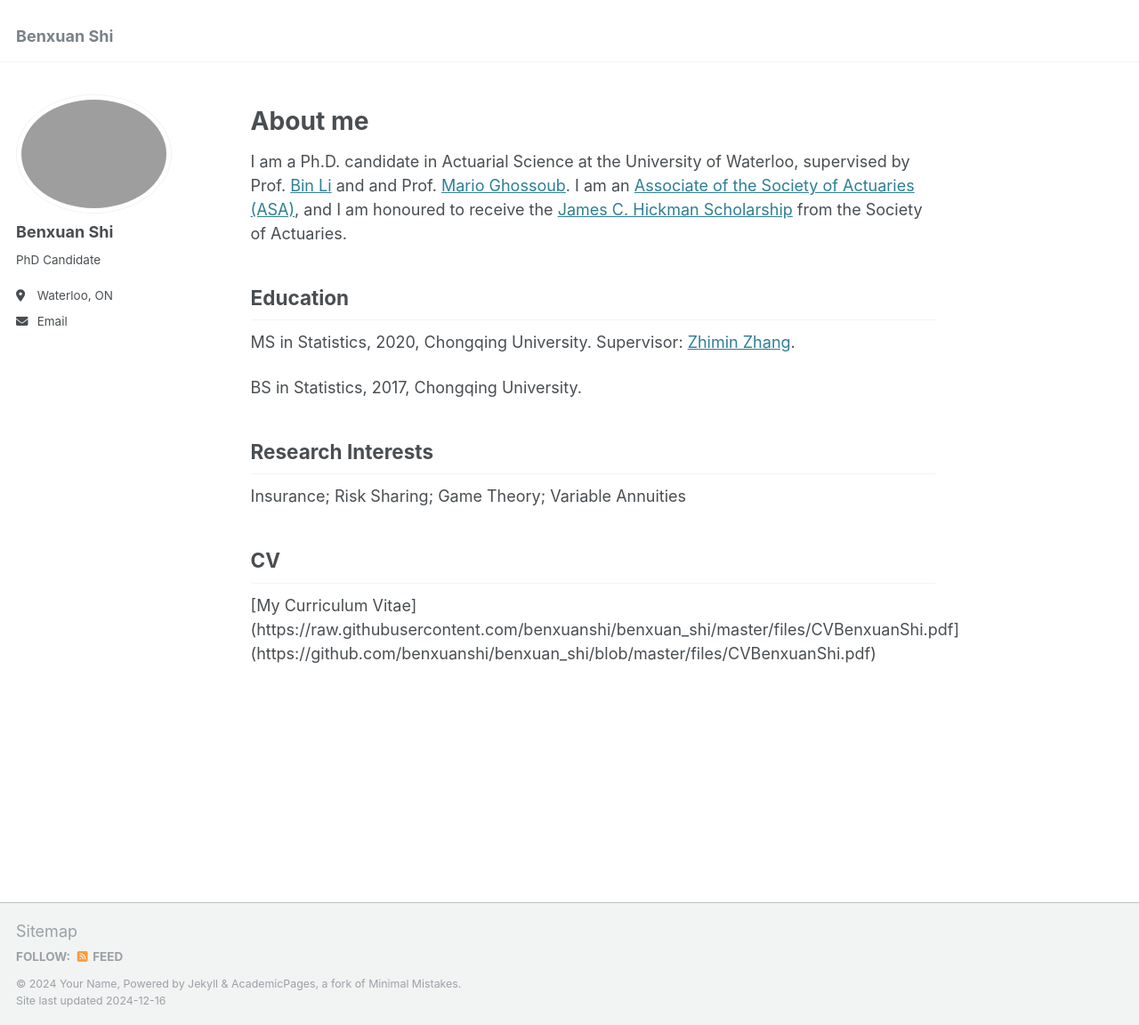
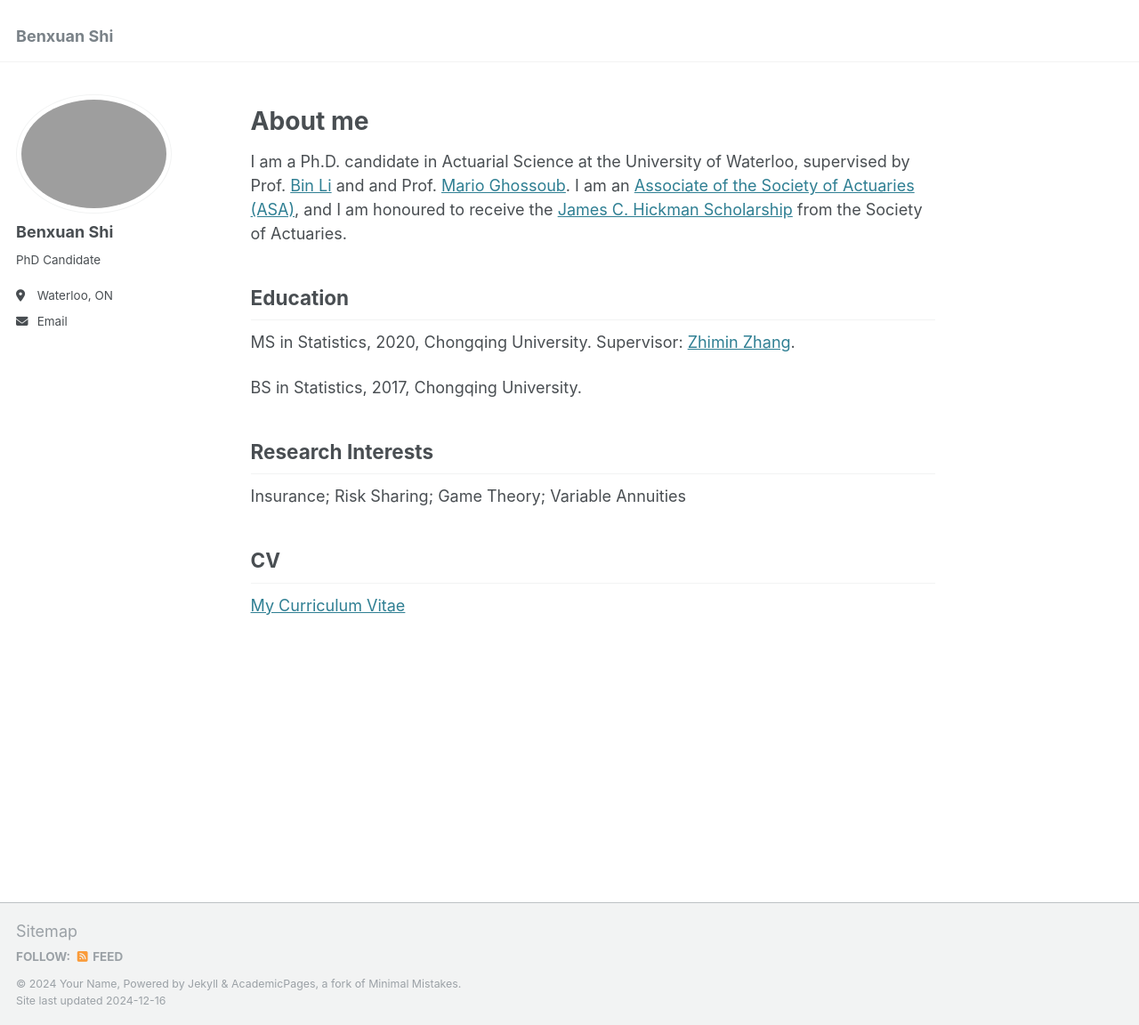
Before and after one commit to benxuanshi/benxuanshi.github.io, a Jekyll site: the page built from _pages/about.md, in a window 1280 px wide and 1152 px high. Shown: the whole window at 89% size. Built offline with Jekyll 4.4.1, drawn with Linux system fonts in a browser that asks for light colours; part of the change alters nothing that is shown.

Commit message:
Update about.md

```diff
--- a/_pages/about.md
+++ b/_pages/about.md
@@ -29,4 +29,4 @@ Insurance; Risk Sharing; Game Theory; Variable Annuities
 
 CV
 ------
-[My Curriculum Vitae](https://raw.githubusercontent.com/benxuanshi/benxuan_shi/master/files/CVBenxuanShi.pdf](https://github.com/benxuanshi/benxuan_shi/blob/master/files/CVBenxuanShi.pdf)
+[My Curriculum Vitae](https://github.com/benxuanshi/benxuan_shi/blob/master/files/CVBenxuanShi.pdf)
```
